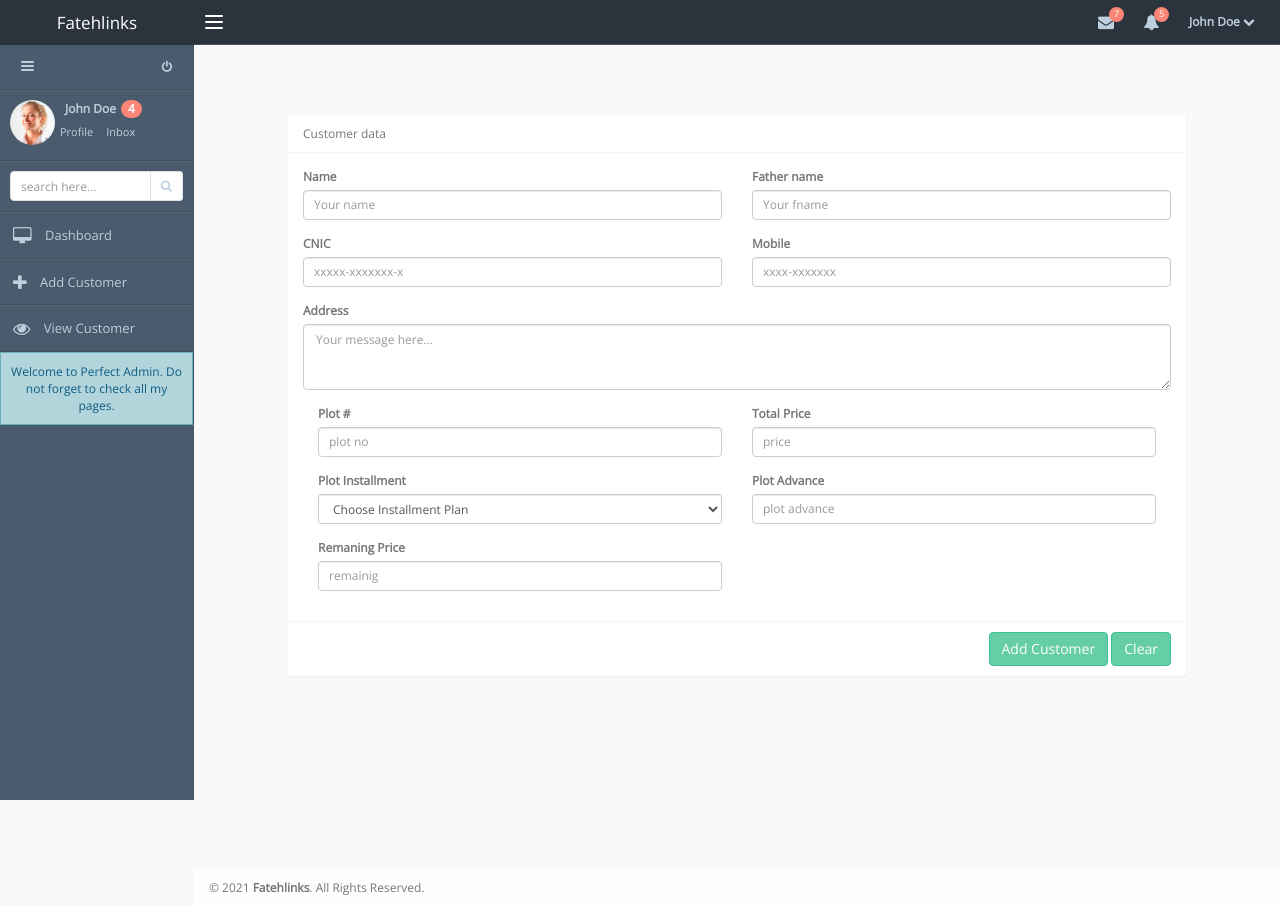
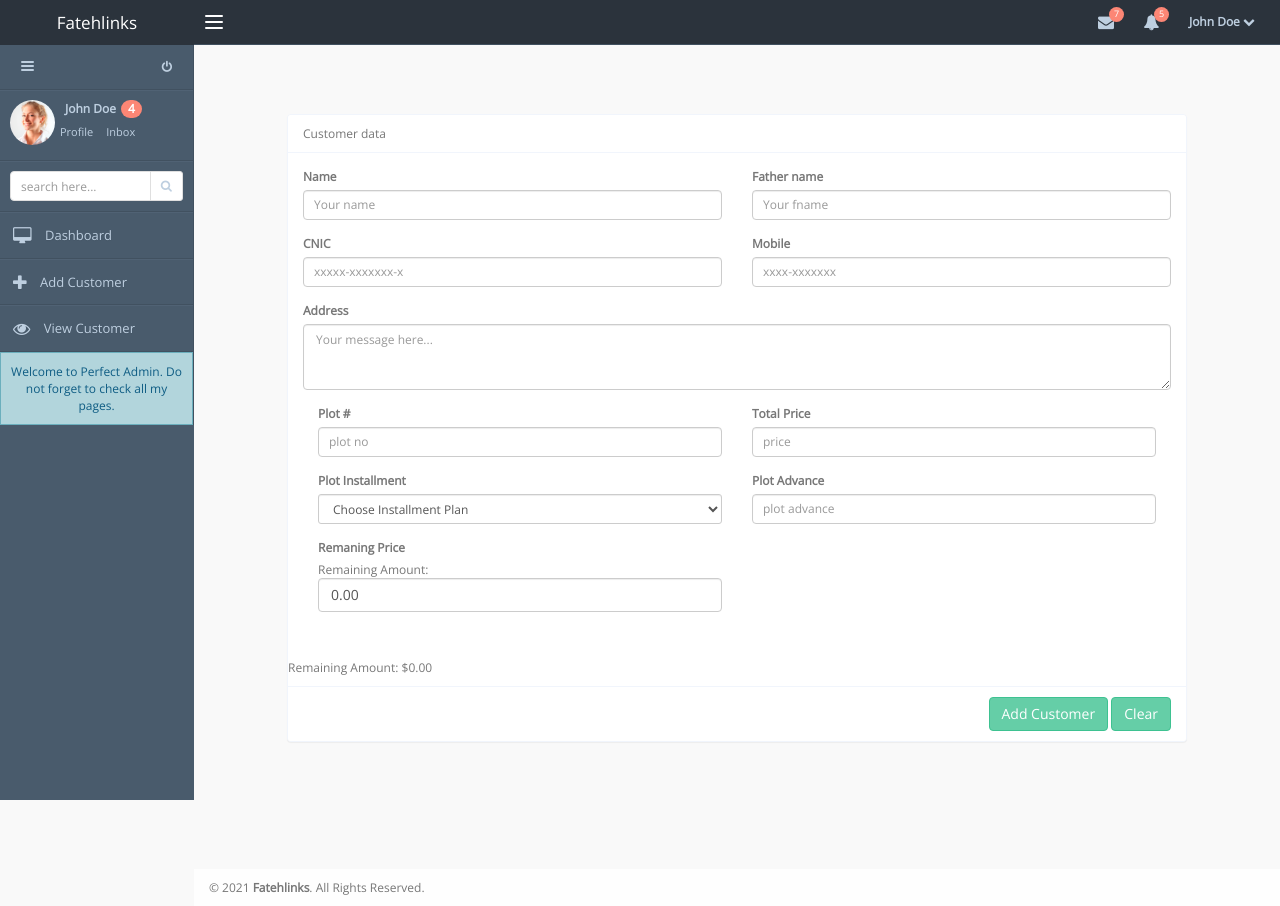
Before and after one commit to Arisha71/real_state, a PHP site: page /add-customer.php in a window 1280 px wide. Run offline with PHP 8.4, Linux system fonts and the light colour scheme; the visitor is signed in with stand-in values (Sample User, id 1); some libraries are stand-ins or nearby versions.

Commit message:
Auto Calculate
Plot Remaning auto function  Calculation add in add customer page

```diff
--- a/session-demo/add-customer.php
+++ b/session-demo/add-customer.php
@@ -59,7 +59,7 @@
 									<div class="col-md-6">
 										<div class="form-group">
 											<label class="control-label">Total Price</label>
-											<input type="number"  placeholder="price"  name="price" class="form-control input-sm">
+											<input type="number"  placeholder="price" id="totalAmount" name="price" class="form-control input-sm">
 										</div>
 									</div><!-- /.col -->
 									<div class="col-md-6">
@@ -80,16 +80,44 @@
 									<div class="col-md-6">
 										<div class="form-group">
 											<label class="control-label">Plot Advance</label>
-											<input  type="number" placeholder="plot advance" name="advance" class="form-control input-sm">
+											<input  type="number" placeholder="plot advance" id="plotAdvance" name="advance" class="form-control input-sm">
 										</div>
 									</div><!-- /.col -->
 									<div class="col-md-6">
 										<div class="form-group">
 											<label class="control-label">Remaning Price</label>
-											<input type="number" name="remaning" placeholder="remainig" class="form-control input-sm" required >
+											<!-- <input type="number" name="remaning" placeholder="remainig" id="remainingAmount" class="form-control input-sm" required > -->
+											<p>Remaining Amount:<span class="form-control" name="remaning" id="remainingAmount">0.00</span></p>
+
 										</div>
 									</div><!-- /.col -->
 							</div>
+							<br>
+
+  <p>Remaining Amount: $<span id="remainingAmount">0.00</span></p>
+
+  <script>
+    // Function to calculate the remaining amount
+    function calculateRemainingAmount() {
+      const totalAmountInput = document.getElementById('totalAmount');
+      const amountPaidInput = document.getElementById('amountPaid');
+      const remainingAmountSpan = document.getElementById('remainingAmount');
+
+      // Get the values from the input fields
+      const totalAmount = parseFloat(totalAmountInput.value) || 0;
+      const amountPaid = parseFloat(amountPaidInput.value) || 0;
+
+      // Calculate the remaining amount
+      const remainingAmount = totalAmount - amountPaid;
+
+      // Update the display
+      remainingAmountSpan.textContent = remainingAmount.toFixed(2);
+    }
+
+    // Attach event listeners to the input fields
+    document.getElementById('totalAmount').addEventListener('input', calculateRemainingAmount);
+    document.getElementById('amountPaid').addEventListener('input', calculateRemainingAmount);
+  </script>
 							<div class="panel-footer text-right">
 								<button class="btn btn-success" type="add-student" name="add-customer">Add Customer</button>
 								<button class="btn btn-success" type="reset">Clear</button>
```
